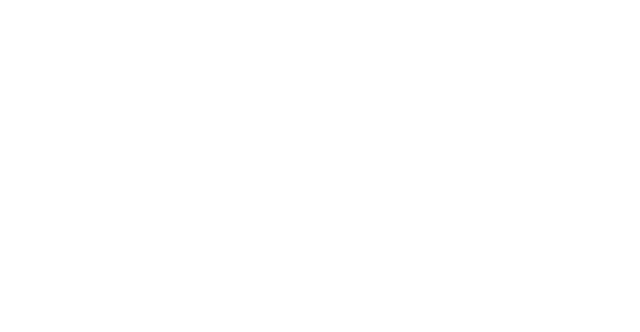
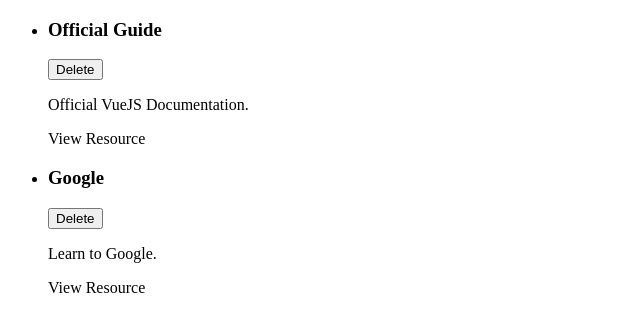
Before and after one commit to Roy543/The-Learning-Resources-App, a Vue app: page / in a window 1280 px wide. Shown: the top 332 px of the page, without its empty margins (0-640 px from the left). Built offline with nearby package versions, Linux system fonts and the light colour scheme.

Commit message:
First components and prop added

```diff
--- a/src/App.vue
+++ b/src/App.vue
@@ -1,12 +1,26 @@
 <template>
-  <ul></ul>
+  <ul>
+    <learning-resource
+      v-for="res in storedResources"
+      :key="res.id"
+      :title="res.title"
+      :description="res.description"
+      :link="res.link"
+    ></learning-resource>
+  </ul>
 </template>
 
 <script>
+import LearningResource from './components/learning-resources/LearningResource.vue';
+import LearningResources from './components/learning-resources/LearningResource.vue';
 export default {
+  components: { LearningResource },
   data() {
     return {
-      storedResource: [
+      components: {
+        LearningResources,
+      },
+      storedResources: [
         {
           id: 'official-guide',
           title: 'Official Guide',
@@ -18,7 +32,7 @@
           title: 'Google',
           description: 'Learn to Google.',
           link: 'https://google.org',
-        }
+        },
       ],
     };
   },
--- /dev/null
+++ b/src/components/learning-resources/LearningResource.vue
@@ -0,0 +1,24 @@
+<template>
+    <li>
+        <div>
+            <header>
+                <h3>{{ title }}</h3>
+                <button>Delete</button>
+            </header>
+        </div>
+        <p>{{ description }}</p>
+        <nav>
+            <a :href="link">View Resource</a>
+        </nav>
+    </li>
+</template>
+
+<script>
+export default {
+    props: ['title', 'description', 'link '],
+
+    setup() {
+
+    },
+}
+</script>
--- a/src/main.js
+++ b/src/main.js
@@ -1,3 +1,5 @@
 import { createApp } from 'vue';
 
-createApp({}).mount('#app');
+import App from './App.vue'
+
+createApp(App).mount('#app');
```
